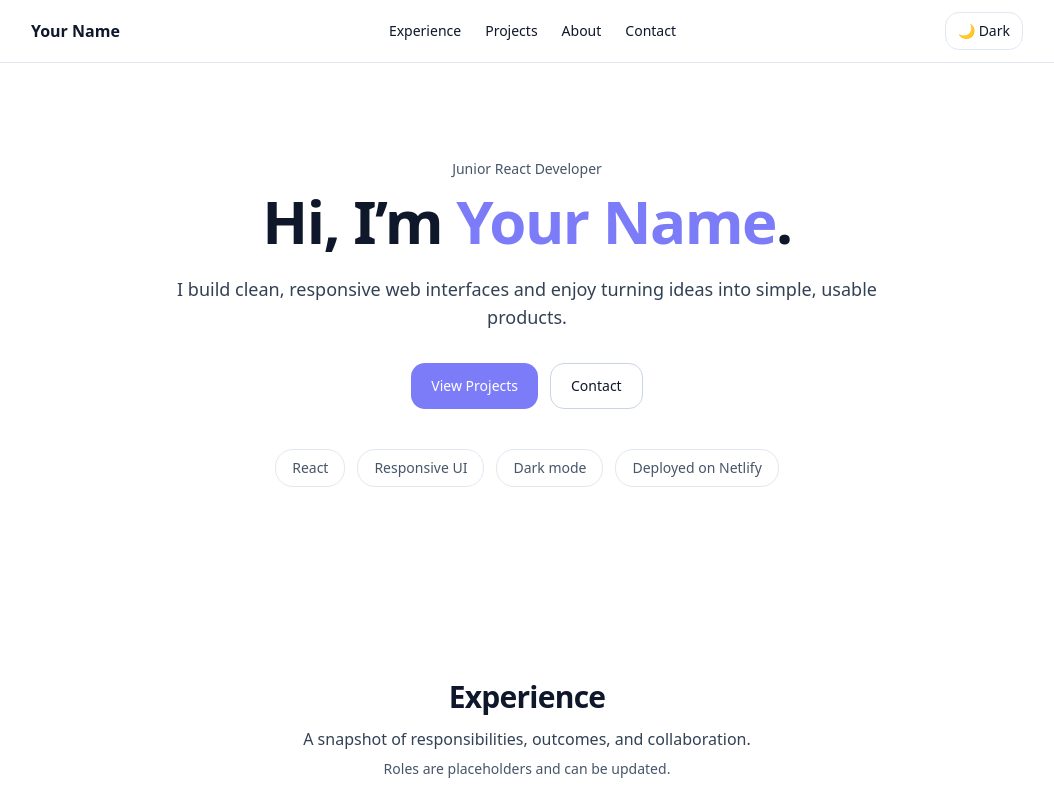
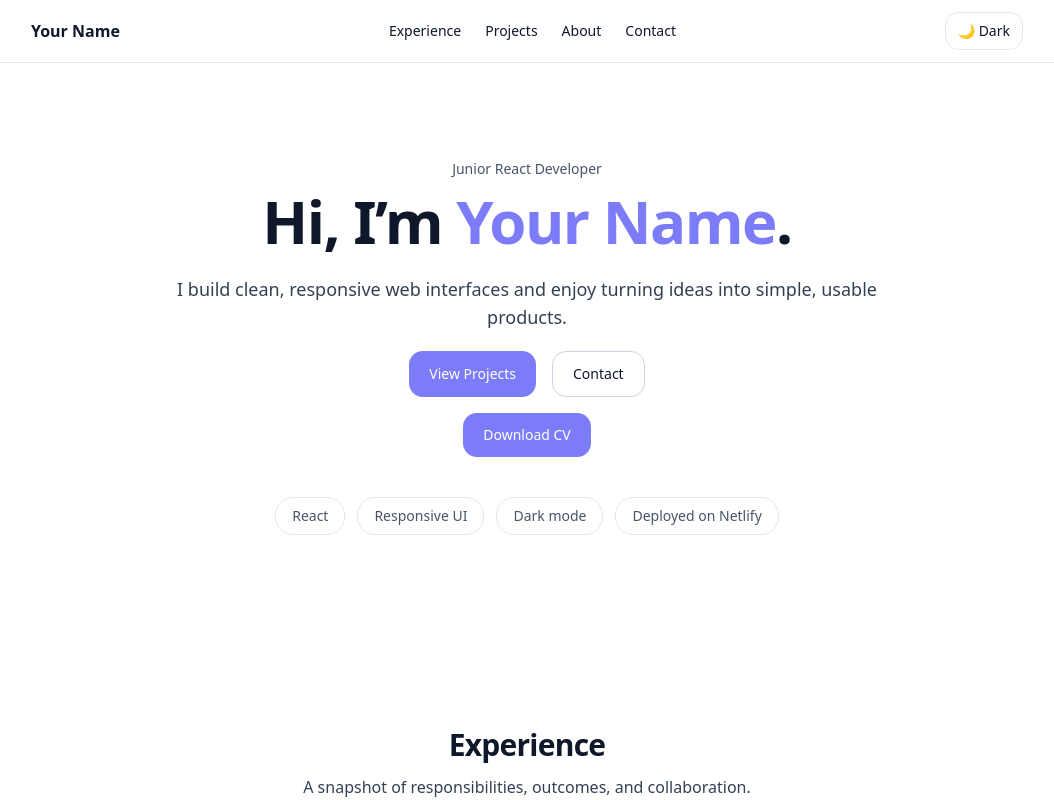
Before and after one commit to Tiego3/portfolio-react, a React (Vite) app: page / in a window 1280 px wide. Shown: the top 800 px of the page, without its empty margins (113-1167 px from the left). Built offline with nearby package versions, Linux system fonts and the light colour scheme.

Commit message:
Add Download CV button

```diff
--- a/src/components/Hero.jsx
+++ b/src/components/Hero.jsx
@@ -13,13 +13,24 @@ export default function Hero() {
           simple, usable products.
         </p>
 
-        <div className="mt-8 flex flex-wrap justify-center gap-3">
-          <a href="#projects" className="btn btn-accent">
-            View Projects
-          </a>
+        <div className="mt-5 flex flex-col items-center gap-4">
+          <div className="flex gap-4">
+            <a href="#projects" className="btn btn-accent">
+              View Projects
+            </a>
 
-          <a href="#contact" className="btn btn-ghost">
-            Contact
+            <a href="#contact" className="btn btn-ghost">
+              Contact
+            </a>
+          </div>
+
+          <a
+              href="/resume.pdf"
+              target="_blank"
+              rel="noreferrer"
+              className="btn btn-accent"
+            >
+            Download CV
           </a>
         </div>
 
```
Also changed, not shown: 1 other file (tests, documents, lock files or other folders).
